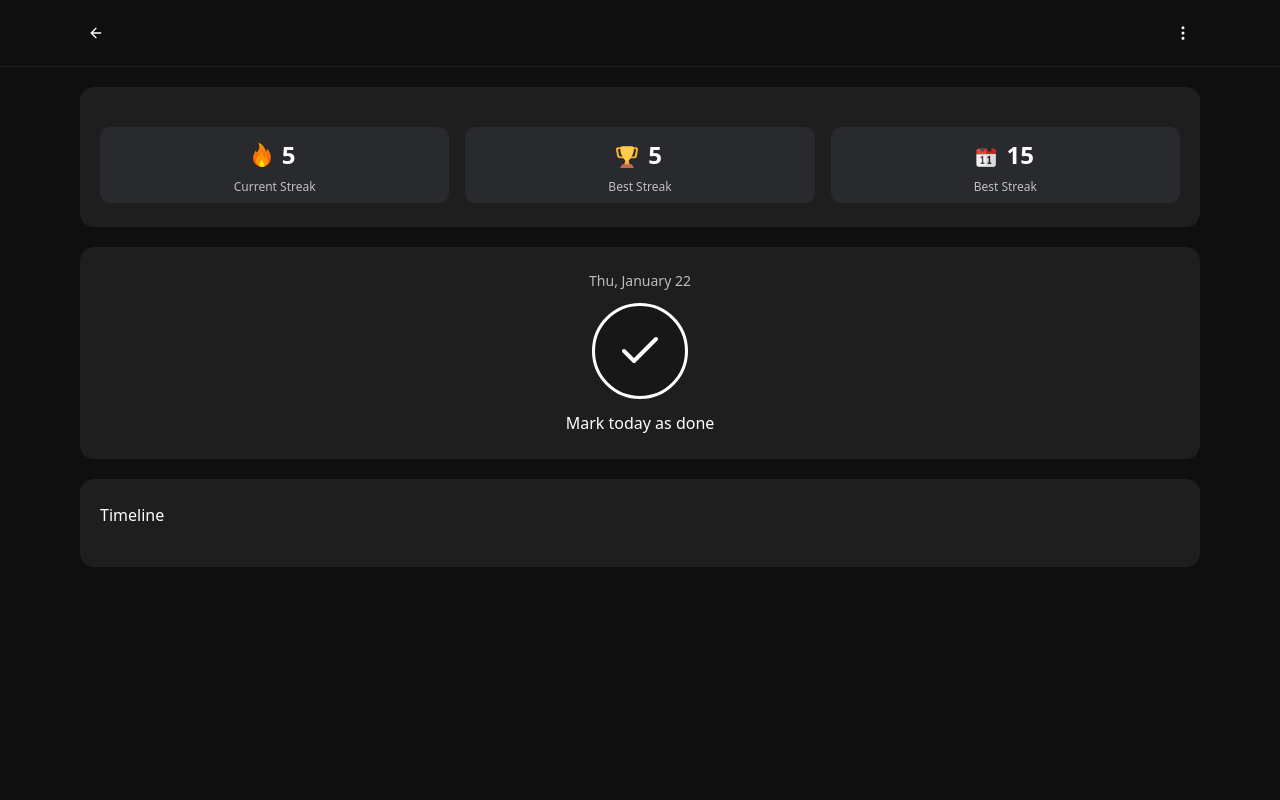
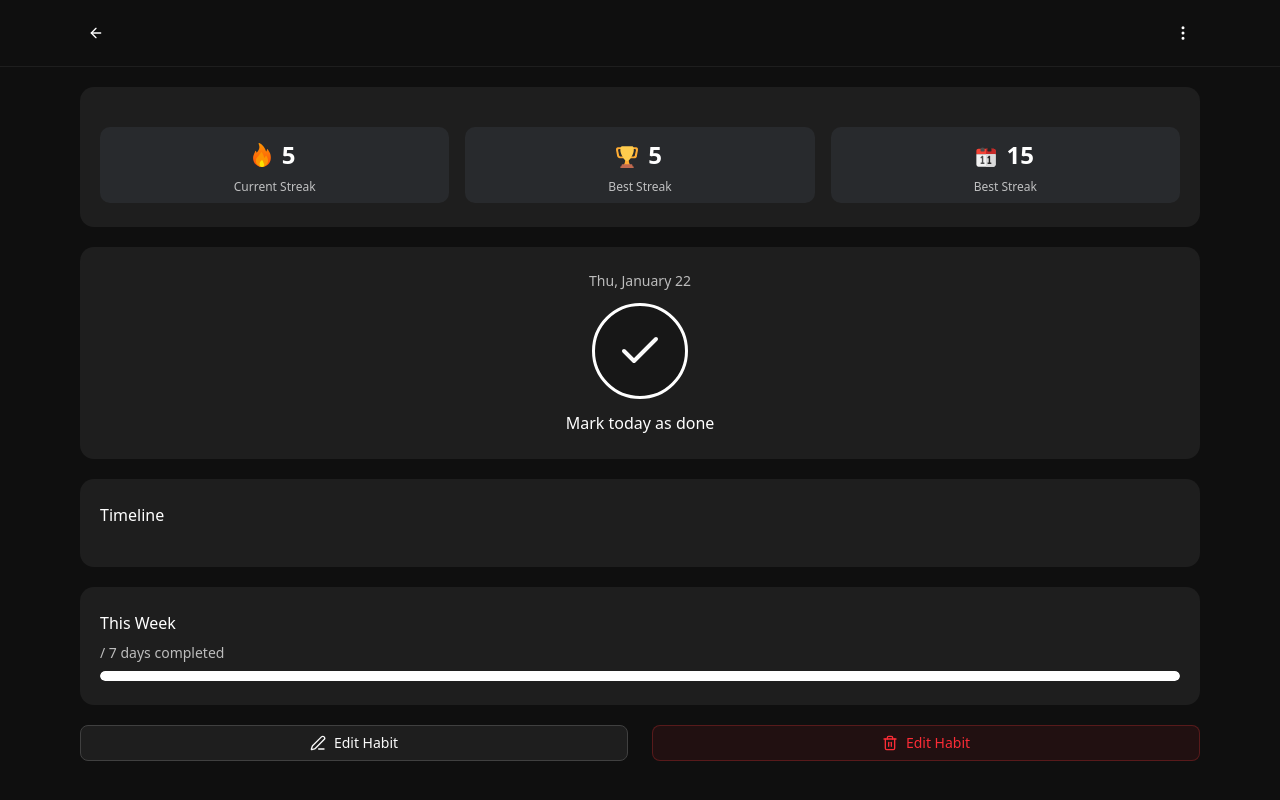
Before and after one commit to aayushcyy/heybit, a Next.js app: page /1 in a window 1280 px wide. Built offline with nearby package versions, Linux system fonts and the light colour scheme.

Commit message:
feat: add timeline

```diff
--- a/app/[task]/page.tsx
+++ b/app/[task]/page.tsx
@@ -4,18 +4,32 @@ import Image from "next/image";
 import fireSvg from "@/public/fire-svg.svg";
 import trophySvg from "@/public/trophy-svg.svg";
 import calendarSvg from "@/public/calendar-svg.svg";
-import { ArrowLeft, EllipsisVertical, Check } from "lucide-react";
+import {
+  ArrowLeft,
+  EllipsisVertical,
+  Check,
+  Trash2,
+  PenLine,
+} from "lucide-react";
 import { useParams } from "next/navigation";
 import { Task } from "@/types";
 import Loader from "@/components/compo/Loader";
 import dayjs from "dayjs";
+import isoWeek from "dayjs/plugin/isoWeek";
+import isBetween from "dayjs/plugin/isBetween";
 import { ConfettiButton } from "@/components/ui/confetti";
+import { Button } from "@/components/ui/button";
+import { Progress } from "@/components/ui/progress";
+import Link from "next/link";
 
 export default function page() {
   const [allTasks, setAllTasks] = useState<Task[]>([]);
   const [todayDate, setTodayDate] = useState(dayjs().format("ddd, MMMM D"));
+  const [timeline, setTimeline] = useState<number | undefined>();
   const [loading, setLoading] = useState(true);
   let myPra = useParams().task as string;
+  dayjs.extend(isoWeek);
+  dayjs.extend(isBetween);
   const task = allTasks.find((t) => t.id === myPra) || null;
 
   //finding todayDay
@@ -64,15 +78,37 @@ export default function page() {
     localStorage.setItem("tasks", JSON.stringify(allTasks));
   }, [allTasks]);
 
+  //calculating this week's timeline
+  useEffect(() => {
+    let weekStart = dayjs().startOf("isoWeek");
+    let weekEnd = dayjs().endOf("isoWeek");
+
+    const timeline = task?.days.filter((item) => {
+      const itemDate = dayjs(
+        `${item.title.year}-${item.title.month}-${item.title.date}`,
+        "YYYY-MMM-D"
+      );
+
+      return (
+        item.complete && itemDate.isBetween(weekStart, weekEnd, "day", "[]")
+      );
+    });
+
+    setTimeline(timeline?.length);
+  }, [allTasks]);
+
   if (loading) return <Loader />;
 
   return (
     <div className="flex flex-col min-h-screen items-center justify-start bg-[#0F0F0F] text-white">
       <div className="w-full flex justify-between items-center py-4 border-b border-[#1E1E1E] px-20">
         <div className="text-xl font-medium flex items-center gap-2">
-          <div className="rounded-sm p-2 cursor-pointer hover:bg-[#1E1E1E]">
+          <Link
+            href="/"
+            className="rounded-sm p-2 cursor-pointer hover:bg-[#1E1E1E]"
+          >
             <ArrowLeft className="size-4" />
-          </div>
+          </Link>
           {task?.title}
         </div>
         <div className="rounded-sm p-2 cursor-pointer hover:bg-[#1E1E1E]">
@@ -81,6 +117,7 @@ export default function page() {
       </div>
 
       <section className="px-20 w-full py-5 space-y-5">
+        {/* habit summary */}
         <div className="bg-[#1e1e1e] px-5 py-6 rounded-xl space-y-4">
           <p className="text-sm opacity-70">{task?.description}</p>
           <div className="grid grid-cols-3 grid-rows-1 gap-4">
@@ -134,6 +171,7 @@ export default function page() {
             </div>
           </div>
         </div>
+        {/* complete mark toggle */}
         <div className="bg-[#1e1e1e] px-5 py-6 rounded-xl flex flex-col">
           <div className="flex flex-col items-center gap-3">
             <p className="text-sm opacity-70">{todayDate}</p>
@@ -163,6 +201,7 @@ export default function page() {
             </p>
           </div>
         </div>
+        {/* timeline */}
         <div className="bg-[#1e1e1e] px-5 py-6 rounded-xl space-y-4">
           <p>Timeline</p>
           <div className="flex gap-1 overflow-x-auto no-scrollbar">
@@ -210,6 +249,29 @@ export default function page() {
             )}
           </div>
         </div>
+        {/* this week performance */}
+        <div className="bg-[#1e1e1e] px-5 py-6 rounded-xl space-y-2">
+          <p>This Week</p>
+          <p className="text-sm opacity-70">{timeline} / 7 days completed</p>
+          <div>
+            <Progress value={timeline} color={task?.color} />
+          </div>
+        </div>
+        {/* action buttons */}
+        <div className="rounded-xl space-x-4 flex gap-2">
+          <Button
+            className="flex-1 cursor-pointer bg-[#1e1e1e] border border-neutral-700"
+            variant="default"
+          >
+            <PenLine /> Edit Habit
+          </Button>
+          <Button
+            className="flex-1 bg-[#631a1c3a] text-red-500 hover:bg-[#932426d0] hover:text-white cursor-pointer border border-[#9324267b]"
+            variant="destructive"
+          >
+            <Trash2 /> Edit Habit
+          </Button>
+        </div>
       </section>
     </div>
   );
--- /dev/null
+++ b/components/ui/progress.tsx
@@ -0,0 +1,35 @@
+"use client";
+
+import * as React from "react";
+import * as ProgressPrimitive from "@radix-ui/react-progress";
+
+import { cn } from "@/lib/utils";
+
+function Progress({
+  className,
+  value,
+  color,
+  ...props
+}: React.ComponentProps<typeof ProgressPrimitive.Root>) {
+  return (
+    <ProgressPrimitive.Root
+      data-slot="progress"
+      className={cn(
+        "relative h-2.5 w-full overflow-hidden rounded-full bg-[#2e2e2e]",
+        className
+      )}
+      {...props}
+    >
+      <ProgressPrimitive.Indicator
+        data-slot="progress-indicator"
+        className="bg-primary h-full w-full flex-1 transition-all rounded-full"
+        style={{
+          backgroundColor: color ?? "#ffffff",
+          transform: `translateX(-${100 - (value / 7) * 100}%)`,
+        }}
+      />
+    </ProgressPrimitive.Root>
+  );
+}
+
+export { Progress };
--- a/package.json
+++ b/package.json
@@ -11,6 +11,7 @@
   "dependencies": {
     "@radix-ui/react-dialog": "^1.1.15",
     "@radix-ui/react-label": "^2.1.8",
+    "@radix-ui/react-progress": "^1.1.8",
     "@radix-ui/react-slot": "^1.2.4",
     "@types/canvas-confetti": "^1.9.0",
     "canvas-confetti": "^1.9.4",
```
Also changed, not shown: 1 other file (tests, documents, lock files or other folders).
